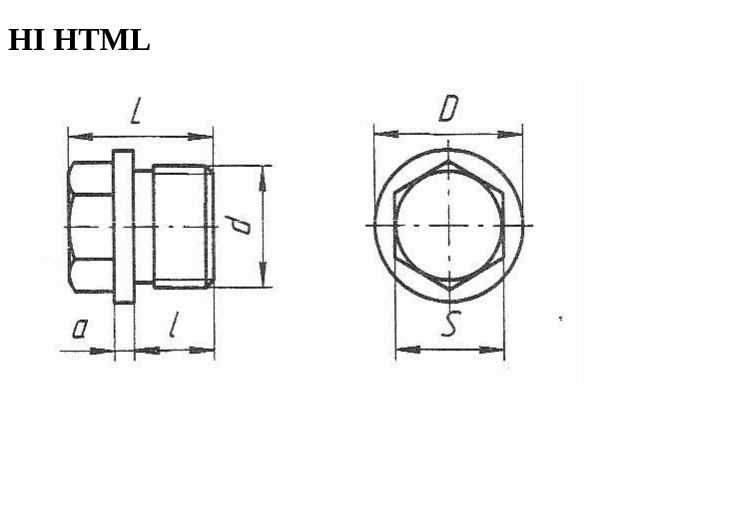
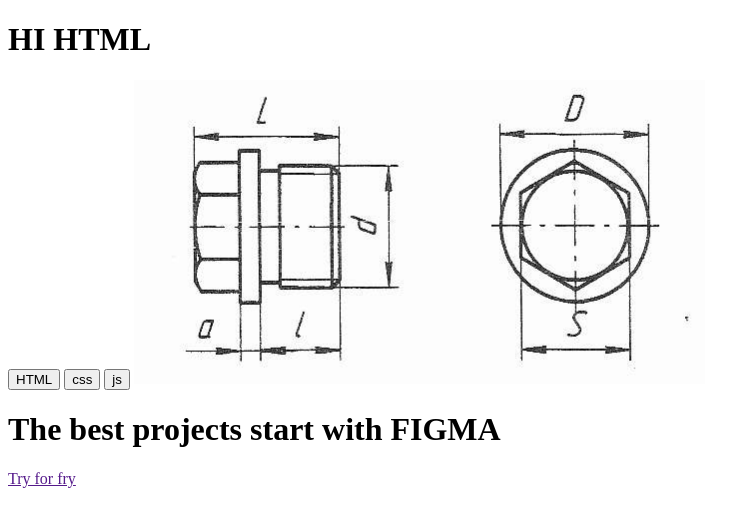
Before and after one commit to AndriiKvyk/my, a plain HTML site: page index.html in a window 1280 px wide. Shown: the whole page, without its empty margins (0-746 px from the left). Drawn offline with Linux system fonts and the light colour scheme.

Commit message:
add some button

```diff
--- a/index.html
+++ b/index.html
@@ -9,6 +9,11 @@
 </head>
 <body>
     <h1>HI HTML</h1>
+    <button>HTML</button>
+    <button>css</button>
+    <button>js</button>
     <img src="img/2023-06-14.png" alt="bolt">
+    <h1>The best projects start with FIGMA</h1>
+    <a href="">Try for fry</a>
 </body>
 </html>
```
